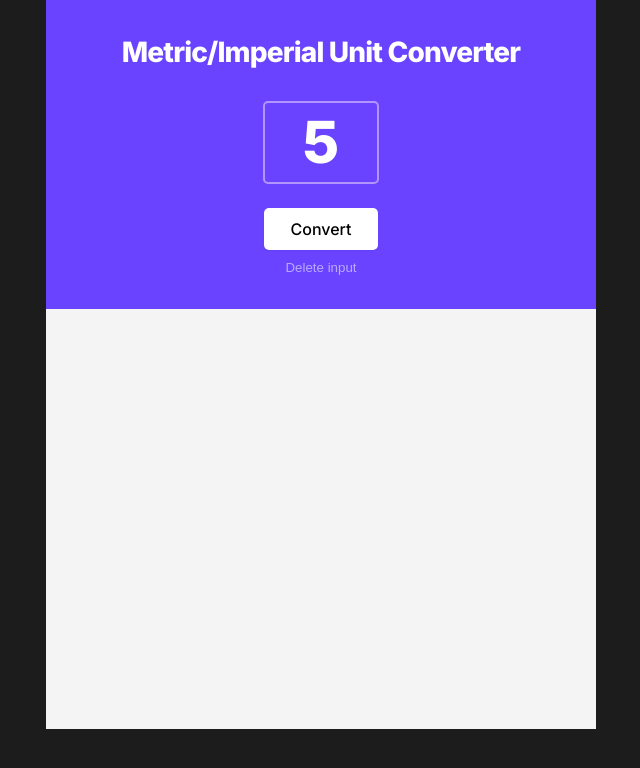
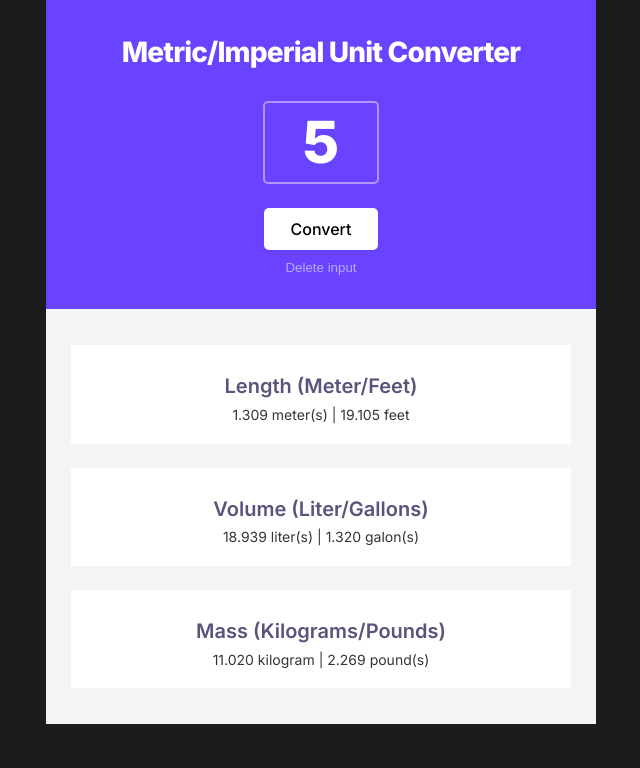
Before and after one commit to iamsebastn/UnitCalculator, a plain HTML site: page index.html in a window 1280 px wide. Both pictures are taken after typing "5" into the empty fields and a click on the button "Convert". Shown: the whole page, without its empty margins (319-959 px from the left). Drawn offline with Linux system fonts and the light colour scheme.

Commit message:
finalized the unit-converter

```diff
--- a/data.js
+++ b/data.js
@@ -1,14 +1,17 @@
 export const conversions = [
-    length = {
-        title: "Length (Meter/Feet)",
-        ratio: 3.281 // 1m = 3.281 feet
+    {
+        "title": "Length (Meter/Feet)",
+        "ratio": 3.281, // 1m = 3.281 feet
+        "id": "length"
     },
-    volume = {
-        title: "Volume (Liter/Gallons)",
-        ratio: 0.264 // 1 liter = 2.204 gallons
+    {
+        "title": "Volume (Liter/Gallons)",
+        "ratio": 0.264, // 1 liter = 2.204 gallons
+        "id": "volume"
     },
-    mass = {
-        title: "Mass (Kilograms/Pounds)",
-        ratio: 2.204 // 1 kg = 2.204 pounds
+    {
+        "title": "Mass (Kilograms/Pounds)",
+        "ratio": 2.204, // 1 kg = 2.204 pounds
+        "id": "mass"
     }
 ]
--- a/index.html
+++ b/index.html
@@ -12,22 +12,11 @@
         <section class="hero">
             <h1 class="txt-h2">Metric/Imperial Unit Converter</h1>
             <input class="input" id="input" type="number" placeholder="0">
-            <button class="convert-btn" id="convert-btn">Convert</button>
-            <button class="delete-btn" id="delete">Delete input</button>
+            <button class="convert-btn" id="convert-btn" data-type="convert">Convert</button>
+            <button class="delete-btn" id="delete" data-type="delete">Delete input</button>
         </section>
         <section class="conversion-wr" id="conversion-parent">
-            <!-- <div class="conversion-item">
-                <h3 class="txt-h3">Length (Meter/Feet)</h3>
-                <p class="txt-eye" id="length">- | -</p>
-            </div>
-            <div class="conversion-item">
-                <h3 class="txt-h3">Volume (Liters/Gallons)</h3>
-                <p class="txt-eye" id="volume">- | -</p>
-            </div>
-            <div class="conversion-item">
-                <h3 class="txt-h3">Mass (Kilogramm/Pounds)</h3>
-                <p class="txt-eye" id="mass">- | -</p>
-            </div> -->
+            <!-- done with JS -->
         </section>
     </main>
     <script src="script.js" type="module"></script>
--- a/script.js
+++ b/script.js
@@ -3,9 +3,23 @@
 1 liter = 0.264 gallon
 1 kilogram = 2.204 pound
 */
-import { conversions } from "./data"
 
-document.getElementById("convert-btn").addEventListener("click", () => {
+import { conversions } from "./data.js"
+
+document.addEventListener("click", (e) => {
+    if(e.target.dataset.type === "convert") {
+        convert()
+    } else if(e.target.dataset.type === "delete") {
+        deleteInput()
+    }
+})
+
+function deleteInput() {
+    document.querySelector("#input").value = ""
+    render(conversions)
+}
+
+function convert() {
     const input = document.getElementById("input").value
     if(input === "") {
         alert("Please insert a value to convert")
@@ -20,20 +34,20 @@ document.getElementById("convert-btn").addEventListener("click", () => {
         ${(input * 2.204).toFixed(3)} kilogram | ${(input / 2.204).toFixed(3)} pound(s)
         `
     }
-})
+}
 
-function render() {
+function render(item) {
     const conversionWr = document.getElementById("conversion-parent")
-    conversionWr.innerHTML = conversions.forEach((item) => {
-    `
+    let output = ""
+    conversions.forEach((item) => {
+        output += `
         <div class="conversion-item">
             <h3 class="txt-h3">${item.title}</h3>
-            <p class="txt-eye" id="length">- | -</p>
+            <p class="txt-eye" id="${item.id}">- | -</p>
         </div>
     `
     })
-    console.log(conversions[0].title + "item")
+    conversionWr.innerHTML = output
 }
 
 render(conversions)
-console.log(conversions)
--- a/styles.css
+++ b/styles.css
@@ -42,7 +42,6 @@ body {
 
 .page-content {
     width: 34.375em;
-    height: 45.5625em;
 
     margin: auto;
 
```
